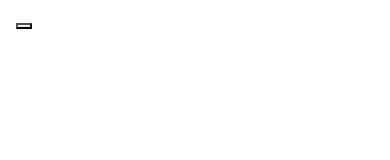
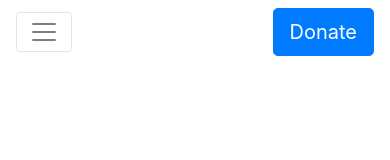
Before and after one commit to JLSawczyszyn/PortfolioProject, a website: page Resources.html in a window 390 px wide. Drawn offline with nearby package versions, Linux system fonts and the light colour scheme.

Commit message:
added donate button, fixed navbar toggle

```diff
--- a/Resources.html
+++ b/Resources.html
@@ -14,14 +14,14 @@
 </head>
 
 <body>
-        <nav class="navbar navbar-light navbar-expand-md justify-content-center fixed-top">
-            <div class="container-fluid">
-                <div class="navbar-header">
-                    <button type="button" class="navbar-toggle" data-toggle="collapse" data-target="#myNavbar">
-                      <span class="icon-bar"></span>
-                      <span class="icon-bar"></span>
-                      <span class="icon-bar"></span>
-                    </button>
+
+    <nav class="navbar navbar-light navbar-expand-md justify-content-center fixed-top">
+        <div class="container-fluid">
+            <div class="navbar-header">
+                <button class="navbar-toggler" type="button"  data-toggle="collapse" data-target="#myNavbar" aria-controls="navbarCollapse"
+                aria-expanded="false" aria-label="Toggle navigation">
+                    <span class="navbar-toggler-icon"></span>
+                </button>
                 </div>
                 <div class="collapse navbar-collapse justify-content-between align-items-center w-100"
                     id="myNavbar">
@@ -34,6 +34,8 @@
                         </li>
                     </ul>
                 </div>
+                <a href="http://www.gtownradio.com/content/view/251/96/" target="_blank"
+                class="btn btn-primary navbar-btn btn-lg" role="button">Donate</a>
             </div>
         </nav>
 
```
Also changed, not shown: AboutUs.html (+5 -5 lines), ContactUs.html (+5 -4 lines), Guests.html (+5 -4 lines), index.html (+5 -5 lines).
